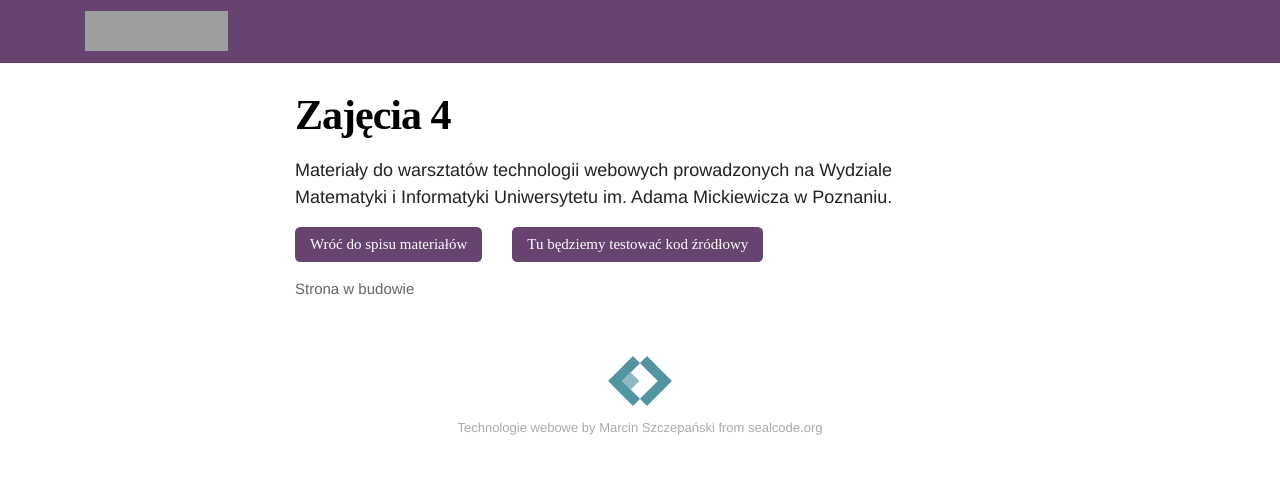
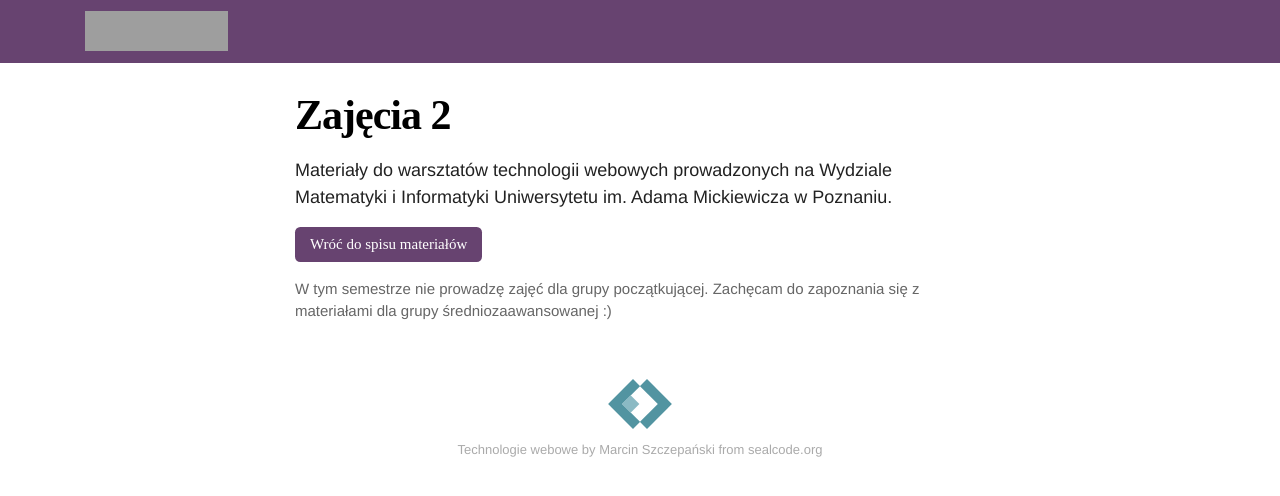
Before and after one commit to marcin-szczepanski/TWE, a Jekyll site: the page built from zajecia/1A/zaj04.md, in a window 1280 px wide, cut to the strip 0-496 px from the top of the page. Built offline with Jekyll 4.4.1, drawn with Linux system fonts in a browser that asks for light colours; some web fonts are replaced; grey boxes are pictures that could not be loaded.

Commit message:
Update zaj04.md

```diff
--- a/zajecia/1A/zaj04.md
+++ b/zajecia/1A/zaj04.md
@@ -2,11 +2,10 @@
 layout: default
 ---
 <div class="inner">
-	<h1 id="main1">Zajęcia 4</h1>
+	<h1 id="main1">Zajęcia 2</h1>
     <div id="main2" class="h2">Materiały do&nbsp;warsztatów technologii webowych prowadzonych na Wydziale Matematyki i&nbsp;Informatyki Uniwersytetu im. Adama Mickiewicza w Poznaniu.</div>
 	<a href="../../index.html" class="button-v button-module">Wróć do&nbsp;spisu materiałów</a>
-	<a href="https://jsfiddle.net/" target="blank" class="button-v button-module">Tu będziemy testować kod&nbsp;źródłowy</a>
 	<div style="clear: both;"></div>
 </div>
 
-Strona w budowie
+W tym semestrze nie prowadzę zajęć dla grupy początkującej. Zachęcam do zapoznania się z materiałami dla grupy średniozaawansowanej :)
```
